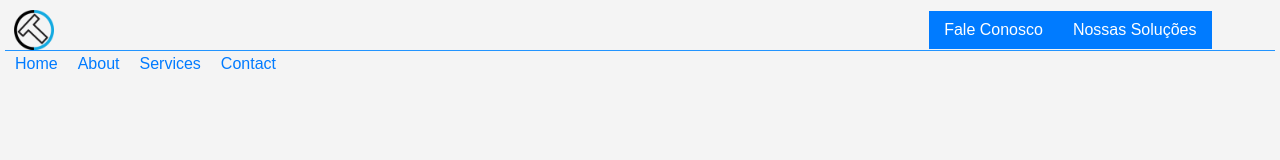
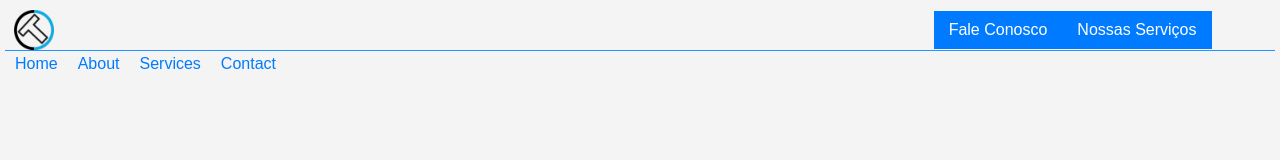
Before and after one commit to joaocruz1/triar_main, a React (Vite) app: page / in a window 1280 px wide. Shown: the top 160 px of the page. Built offline with nearby package versions, Linux system fonts and the light colour scheme.

Commit message:
commit04

```diff
--- a/src/App.tsx
+++ b/src/App.tsx
@@ -8,7 +8,7 @@ function App() {
         logoUrl="/img/logo-triar.png"
         actionButtons={[
           { label: "Fale Conosco", url: "/contact" },
-          { label: "Nossas Soluções", url: "/solutions" }
+          { label: "Nossas Serviços", url: "/services" }
         ]}
       />
       <main style={mainStyle}>
```
